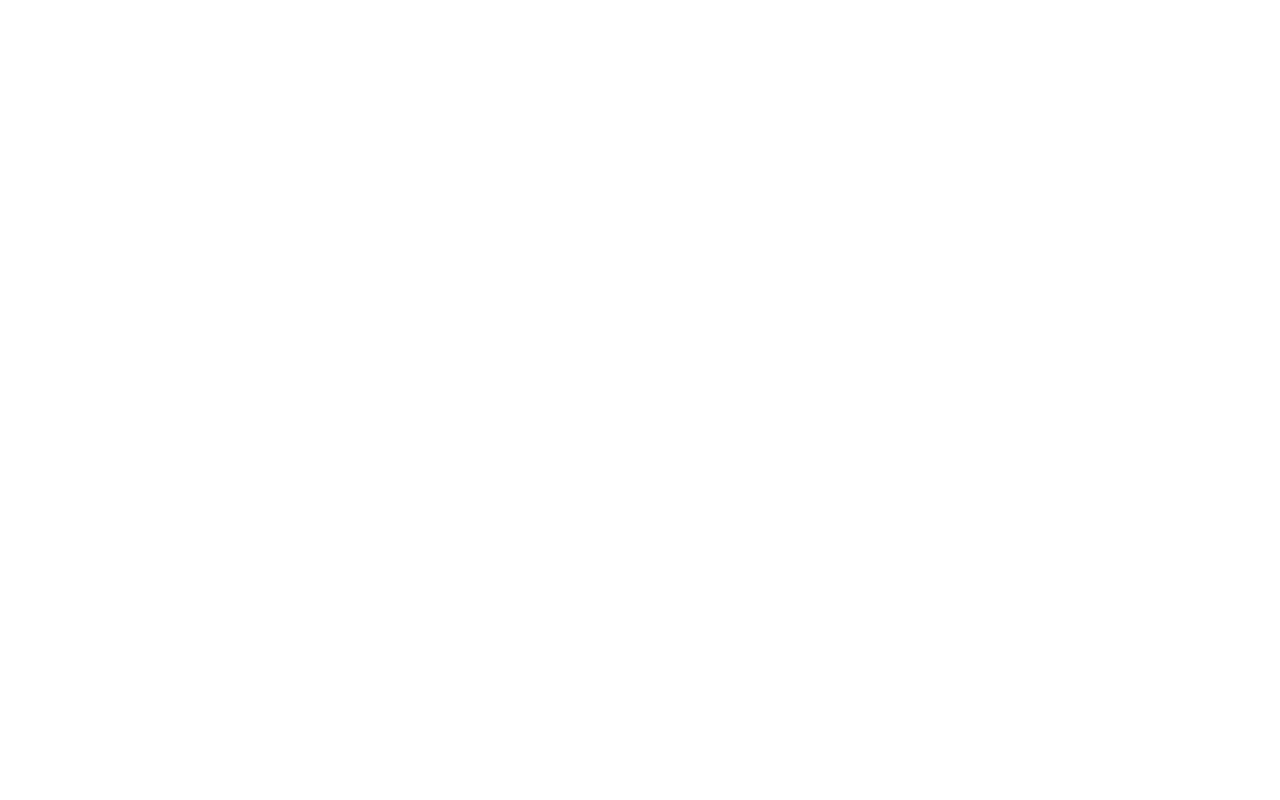
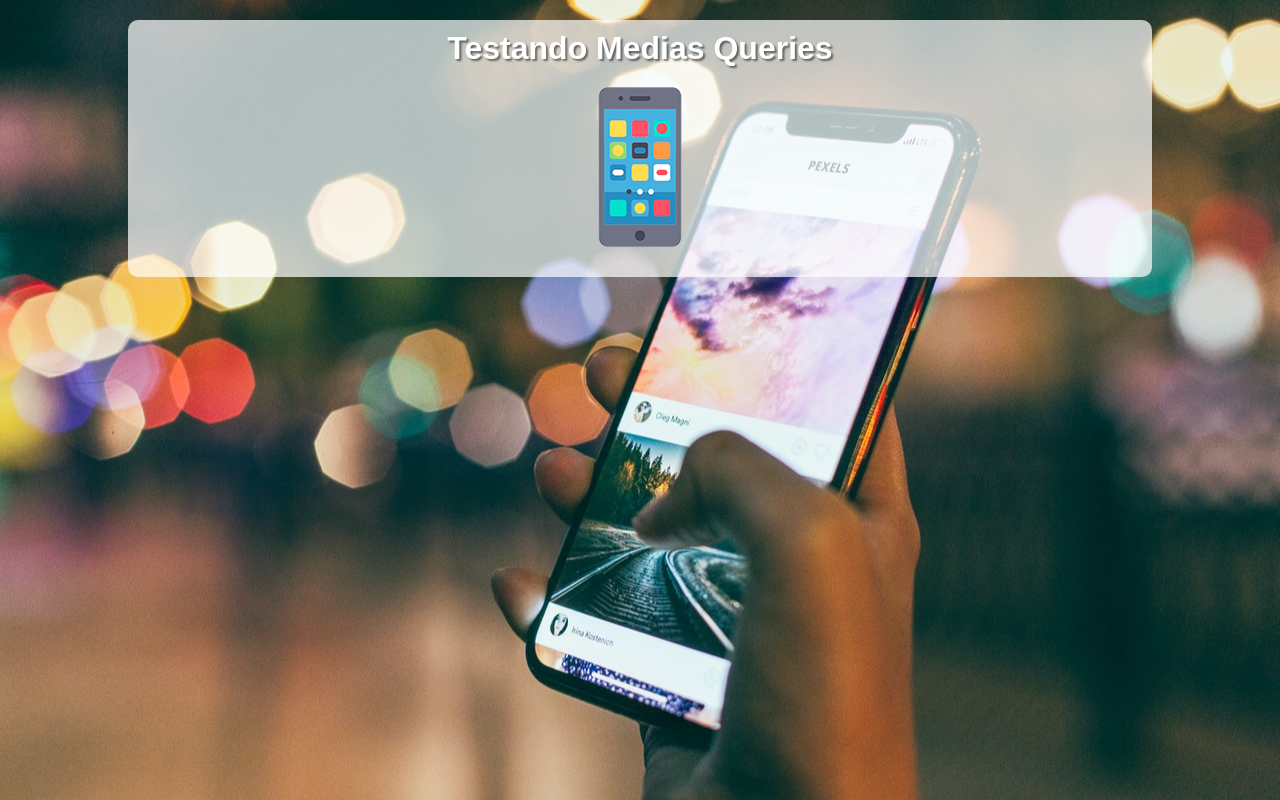
Before and after one commit to naumdevcode/html-css, a plain HTML site: page exercicios/ex026/mq004/index.html in a window 1280 px wide. Drawn offline with Linux system fonts and the light colour scheme.

Commit message:
atualizei o exercicio

```diff
--- /dev/null
+++ b/exercicios/ex026/mq004/estilos/medias-queries.css
@@ -0,0 +1,3 @@
+@charset "UTF-8";
+
+/*Todas as demais midias*/
--- /dev/null
+++ b/exercicios/ex026/mq004/estilos/style.css
@@ -0,0 +1,48 @@
+@charset "UTF-8";
+
+/* Versão Mobile Fist*/
+
+*{
+    font-family: Arial, Helvetica, sans-serif;
+    font-size: 1em;
+    margin: 0px;
+    padding: 0px;
+    box-sizing: border-box;
+}
+
+html{
+    height: 100vh;
+    width: 100vw;
+}
+
+body{
+    background: black url(../imagens/back-phone.jpg) no-repeat center center;
+    background-size: cover;
+}
+
+main{
+    background-color: rgba(255, 255, 255, 0.7);
+    width: 80vw;
+    margin: auto;
+    margin-top: 20px;
+    padding: 10px;
+    border-radius: 10px;
+}
+
+h1{
+    font-size: 2em;
+    color: white;
+    text-shadow: 2px 2px 2px rgba(0, 0, 0, 0.5);
+    text-align: center;
+}
+
+img{
+    display: block;
+    margin: auto;
+}
+
+img#phone{display: block;}
+img#tablet{display: none;}
+img#print{display: none;}
+img#pc{display: none;}
+img#tv{display: none;}
--- a/exercicios/ex026/mq004/index.html
+++ b/exercicios/ex026/mq004/index.html
@@ -4,8 +4,17 @@
     <meta charset="UTF-8">
     <meta name="viewport" content="width=device-width, initial-scale=1.0">
     <title>Media Query</title>
+    <link rel="stylesheet" href="estilos/style.css" media="all">
+    <link rel="stylesheet" href="estilos/medias-queries.css">
 </head>
 <body>
-
+    <main>
+        <h1>Testando Medias Queries</h1>
+        <img id="phone" src="imagens/icon-phone.png" alt="Versão para smartphone">
+        <img id="tablet" src="imagens/icon-tablet.png" alt="Versão para tablet">
+        <img id="print" src="imagens/icon-print.png" alt="Versão para impressora">
+        <img id="pc" src="imagens/icon-pc.png" alt="Versão para pc">
+        <img id="tv" src="imagens/icon-tv.png" alt="Versão para tv">
+    </main>
 </body>
 </html>
```
